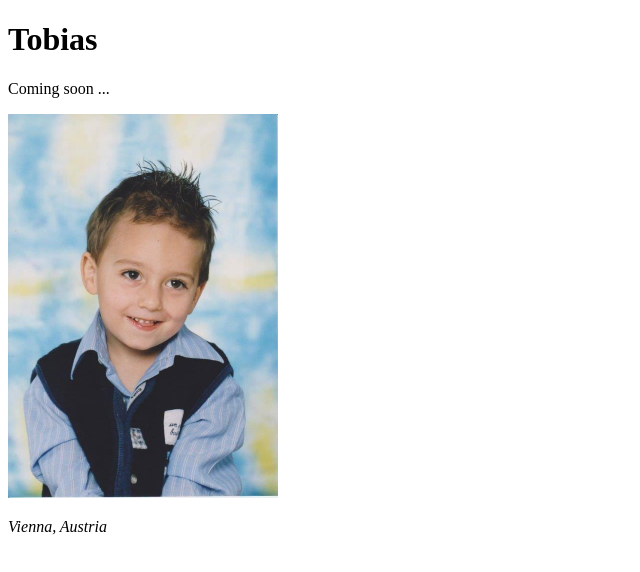
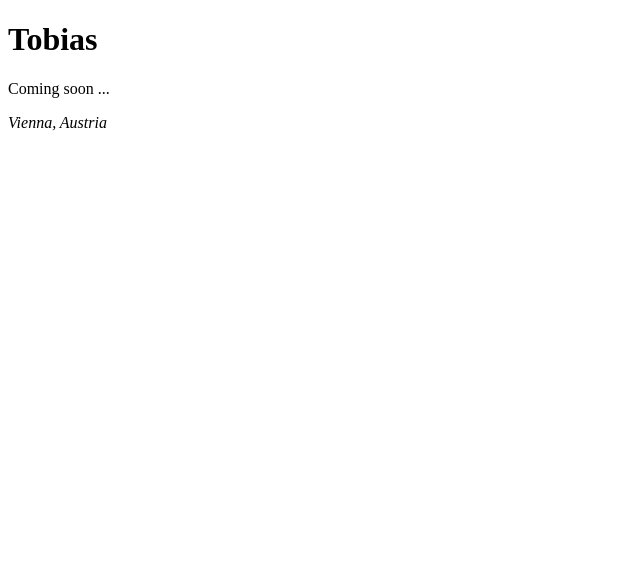
Before and after one commit to saraspreitzhofer/Tobias, a website built with Parcel: page index.html in a window 1280 px wide. Shown: the whole page, without its empty margins (0-640 px from the left). Built offline with nearby package versions, Linux system fonts and the light colour scheme.

Commit message:
Deleted TobiasKind.jpeg picture

```diff
--- a/index.html
+++ b/index.html
@@ -17,7 +17,7 @@
 </nav>
 <main id="mainScreen">
   <p>Coming soon ... </p>
-  <p><img alt="Tobias als Kind" src="img/TobiasKind.jpeg"> </p>
+  <!--<p><img alt="Tobias als Kind" src="img/TobiasKind.jpeg"> </p>-->
 </main>
 <aside>
 </aside>
```
